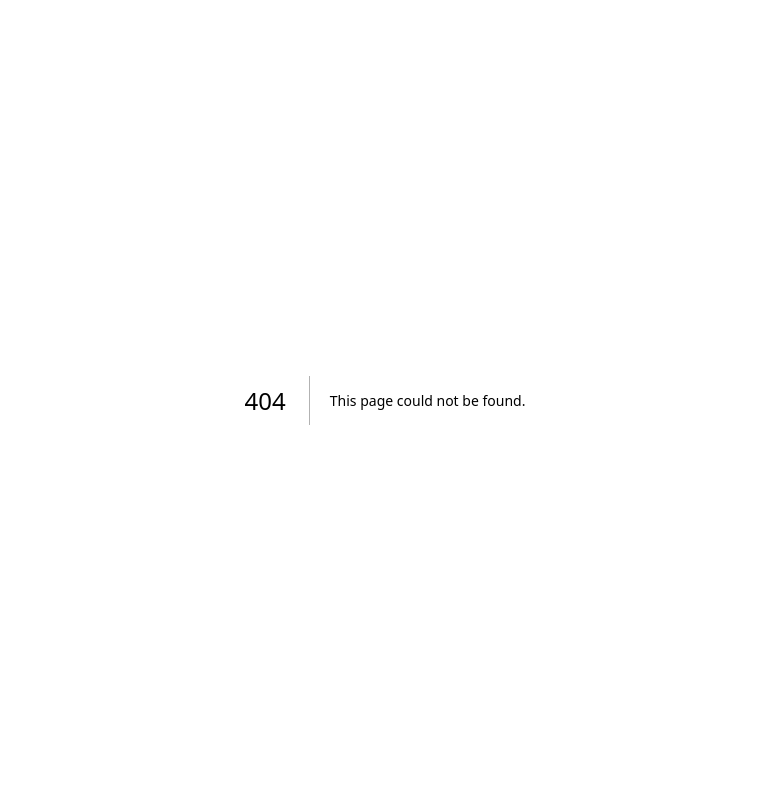
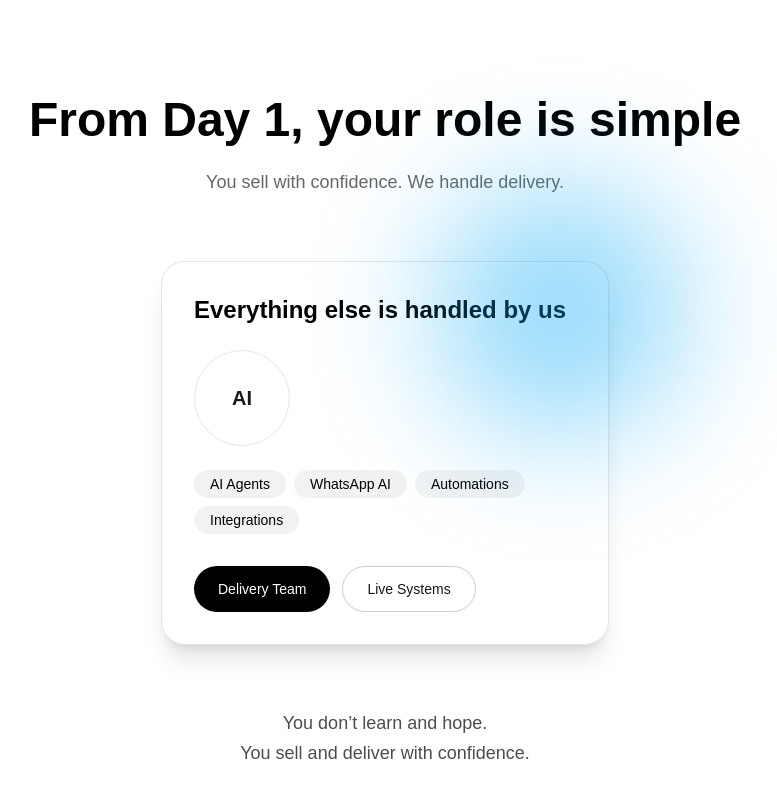
Before and after one commit to Chetanbelfort/iframe-hero, a Next.js app: page /database in a window 1280 px wide. Before the commit this address had no page. Shown: the top 798 px of the page, without its empty margins (255-1032 px from the left). Built offline with nearby package versions, Linux system fonts and the light colour scheme.

Commit message:
update landing page sections

```diff
--- /dev/null
+++ b/app/database/page.tsx
@@ -0,0 +1,5 @@
+import DatabaseSection from '@/components/sections/DatabaseSection'
+
+export default function Page() {
+  return <DatabaseSection />
+}
--- a/components/sections/DatabaseSection.tsx
+++ b/components/sections/DatabaseSection.tsx
@@ -4,40 +4,22 @@ import DatabaseWithRestApi from '@/components/ui/database-with-rest-api'
 
 export default function DatabaseSection() {
   return (
-    <section className="relative bg-white py-24 overflow-hidden">
-
-      {/* SECTION HEADER */}
-      <div className="max-w-4xl mx-auto text-center px-6 mb-16">
-        <h2 className="text-4xl md:text-5xl font-semibold text-black leading-tight">
-          From Day 1, your role is simple.
+    <section className="bg-white py-24">
+      <div className="max-w-5xl mx-auto px-6 text-center mb-16">
+        <h2 className="text-4xl md:text-5xl font-semibold text-black">
+          From Day 1, your role is simple
         </h2>
 
-        <p className="mt-6 text-lg text-black/60">
-          You don’t need to become technical.
-          <br />
-          You just focus on conversations and confidence.
+        <p className="mt-6 text-lg text-black/60 leading-relaxed">
+          You sell with confidence. We handle delivery.
         </p>
       </div>
 
-      {/* STEP LIST */}
-      <div className="max-w-3xl mx-auto text-center px-6 mb-20">
-        <ol className="space-y-4 text-lg text-black font-medium">
-          <li>1️⃣ Talk to businesses</li>
-          <li>2️⃣ Understand their problem</li>
-          <li>3️⃣ Close the deal</li>
-        </ol>
-
-        <p className="mt-6 text-black/70 font-medium">
-          That’s it.
-        </p>
-      </div>
-
-      {/* VISUAL SYSTEM */}
       <div className="flex justify-center px-6">
         <DatabaseWithRestApi
           title="Everything else is handled by us"
           circleText="AI"
-          lightColor="#00A6F5"   {/* ✅ REQUIRED FIX */}
+          lightColor="#00A6F5"
           badgeTexts={{
             first: 'AI Agents',
             second: 'WhatsApp AI',
@@ -51,15 +33,13 @@ export default function DatabaseSection() {
         />
       </div>
 
-      {/* SUPPORTING COPY */}
-      <div className="max-w-3xl mx-auto text-center px-6 mt-20">
+      <div className="max-w-3xl mx-auto text-center mt-16 px-6">
         <p className="text-lg text-black/70 leading-relaxed">
           You don’t learn and hope.
           <br />
           You sell and deliver with confidence.
         </p>
       </div>
-
     </section>
   )
 }
```
